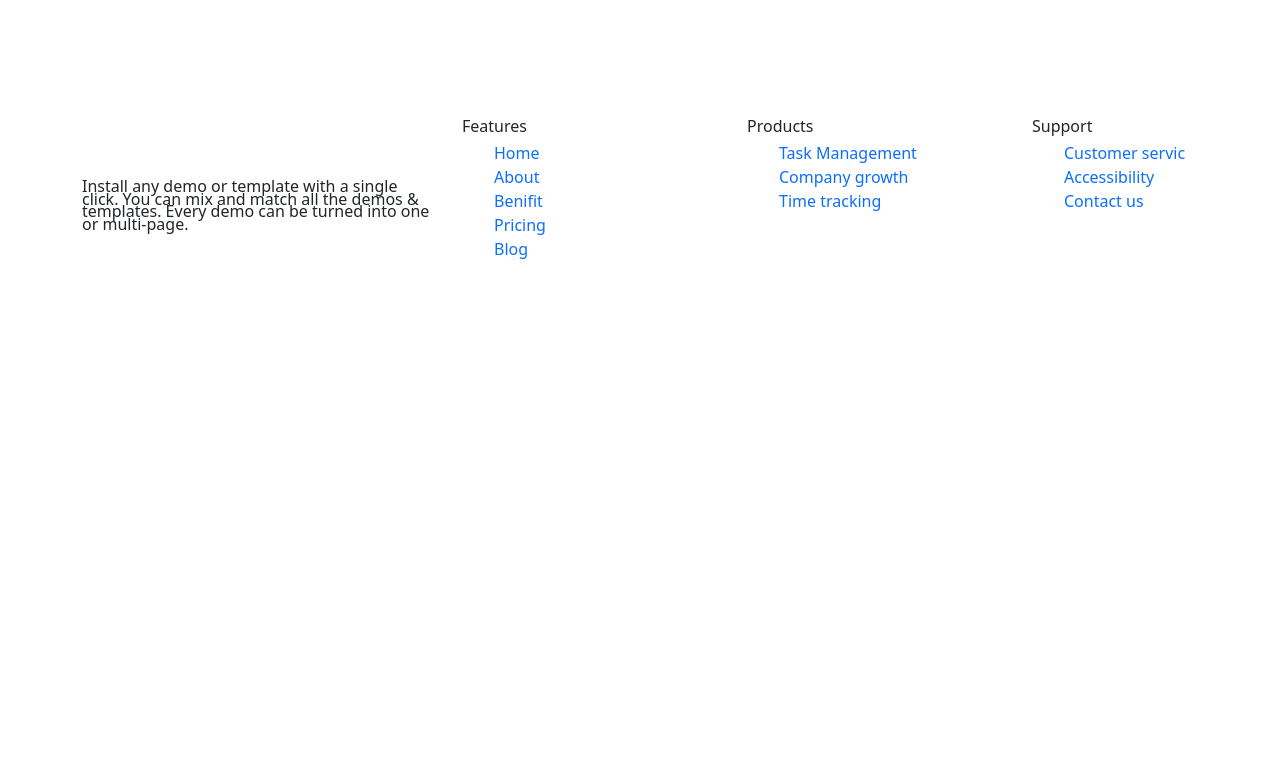
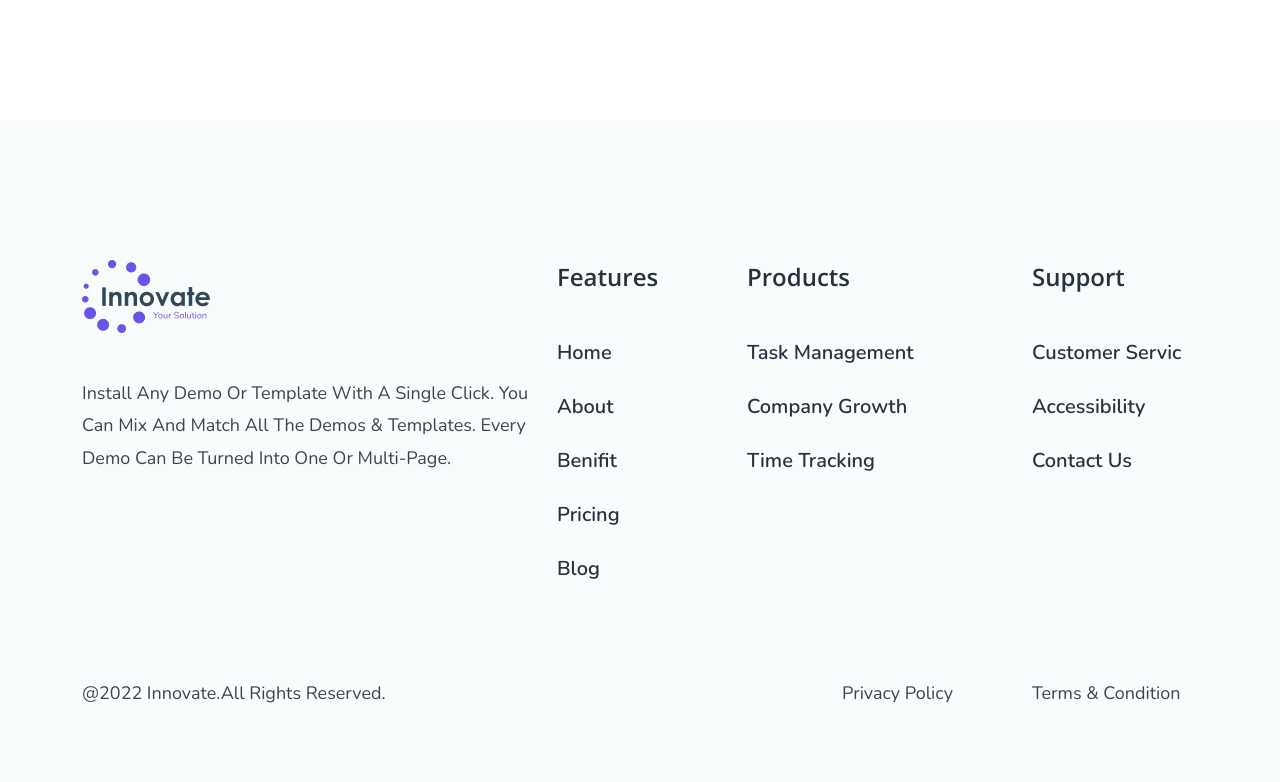
Before and after one commit to rakib119/innovate-html-template, a plain HTML site: page index.html in a window 1280 px wide. Shown: the part 6331-7113 px from the top of the page. Before the commit the page ends 6608 px from the top, so only its background shows below. Drawn offline with nearby package versions, Linux system fonts and the light colour scheme.

Commit message:
footer done

```diff
--- a/css/style.css
+++ b/css/style.css
@@ -582,3 +582,82 @@ body{
      line-height: 120%;
 }
 /* contact area  end*/
+
+
+/* footer area  start*/
+#footer{
+    background: #f2fafa80;
+    padding-top: 140px;
+}
+
+.footer-desc{
+    margin-top: 44px;
+    font-family: var(--primary-font);
+    color: var(--primary-color);
+    font-weight: var(--regular);
+    font-size: 18px;
+    line-height: 180%;
+    text-transform: capitalize;
+    opacity: 0.9;
+}
+.footer-heading-text{
+    font-family: var(--secondary-font);
+    font-weight: var(--semi-bold);
+    font-size: 24px ;
+    line-height: 140% ;
+    text-transform: capitalize ;
+    color: var(--primary-color);
+    margin-bottom: 48px;
+}
+
+.footer-links ul{
+    padding-left: 0 !important;
+}
+
+.footer-links ul li{
+    padding: 0;
+    margin-bottom: 30px;
+}
+
+.footer-links ul li:last-child{
+    margin-bottom: 0;
+}
+
+.single-link{
+    font-family: var(--primary-font);
+    color: var(--primary-color);
+    font-weight: var(--semi-bold);
+    font-size: 20px;
+    line-height: 120%;
+    text-transform: capitalize;
+}
+.single-link:hover{
+    color: #6A55EA;
+}
+
+.copyright{
+    margin-top: 80px;
+    padding-bottom: 56px;
+}
+.copy-right-text{
+    font-family: var(--primary-font);
+    color: var(--primary-color);
+    font-weight: var(--regular);
+    font-size: 18px;
+    line-height: 180%;
+    text-transform: capitalize;
+    opacity: 0.9;
+}
+.footer-bottom-link a{
+    font-family: var(--primary-font);
+    color: var(--primary-color);
+    font-weight: var(--regular);
+    font-size: 18px;
+    line-height: 180%;
+    text-transform: capitalize;
+    opacity: 0.9;
+}
+.footer-bottom-link a:hover{
+    color: #6A55EA;
+}
+/* footer area  end*/
--- a/index.html
+++ b/index.html
@@ -342,35 +342,59 @@
         <section id="footer">
             <div class="container">
                 <div class="row">
-                    <div class="col-lg-4">
-                        <picture><img src="images/logo.png" alt="logo.png"></picture>
-                        <p>Install any demo or template with a single click. You can mix and match all the demos & templates. Every demo can be turned into one or multi-page.</p>
+                    <div class="col-lg-5">
+                        <picture><img src="images/Logo-blue.png" alt="logo.png"></picture>
+                        <p class="footer-desc">Install any demo or template with a single click. You can mix and match all the demos & templates. Every demo can be turned into one or multi-page.</p>
+                    </div>
+                    <div class="col-lg-2">
+                        <div class="footer-heading">
+                            <h6 class="footer-heading-text">Features</h6>
+                        </div>
+                        <div class="footer-links">
+                            <ul>
+                                <li> <a class="single-link" href="">Home</a></li>
+                                <li> <a class="single-link" href="">About</a></li>
+                                <li> <a class="single-link" href="">Benifit</a></li>
+                                <li> <a class="single-link" href="">Pricing</a></li>
+                                <li> <a class="single-link" href="">Blog</a></li>
+                            </ul>
+                        </div>
+
                     </div>
                     <div class="col-lg-3">
-                        <h6>Features</h6>
-                        <ul class="pages">
-                            <li> <a href="">Home</a></li>
-                            <li> <a href="">About</a></li>
-                            <li> <a href="">Benifit</a></li>
-                            <li> <a href="">Pricing</a></li>
-                            <li> <a href="">Blog</a></li>
-                        </ul>
-                    </div>
-                    <div class="col-lg-3">
-                        <h6>Products</h6>
-                        <ul class="products">
-                            <li> <a href="">Task Management</a></li>
-                            <li> <a href="">Company growth</a></li>
-                            <li> <a href="">Time tracking</a></li>
-                        </ul>
+                        <div class="footer-heading ">
+                            <h6 class="footer-heading-text">Products</h6>
+                        </div>
+                        <div class="footer-links">
+                            <ul class="footer-links">
+                                <li> <a class="single-link" href="">Task Management</a></li>
+                                <li> <a class="single-link" href="">Company growth</a></li>
+                                <li> <a class="single-link" href="">Time tracking</a></li>
+                            </ul>
+                        </div>
                     </div>
                     <div class="col-lg-2">
-                        <h6>Support</h6>
-                        <ul class="s-links">
-                            <li> <a href="">Customer servic</a></li>
-                            <li> <a href="">Accessibility</a></li>
-                            <li> <a href="">Contact us</a></li>
-                        </ul>
+                        <div class="footer-heading ">
+                            <h6 class="footer-heading-text">Support</h6>
+                        </div>
+                        <div class="footer-links">
+                            <ul class="footer-links">
+                                <li> <a class="single-link" href="">Customer servic</a></li>
+                                <li> <a class="single-link" href="">Accessibility</a></li>
+                                <li> <a class="single-link" href="">Contact us</a></li>
+                            </ul>
+                        </div>
+                    </div>
+                </div>
+                <div class="row  copyright">
+                    <div class="col-lg-8 ">
+                        <p class="copy-right-text">@2022 Innovate.All rights reserved.</p>
+                    </div>
+                    <div class="col-lg-2 footer-bottom-link">
+                        <a href="">Privacy policy</a>
+                    </div>
+                    <div class="col-lg-2 footer-bottom-link">
+                        <a href="">Terms & condition</a>
                     </div>
                 </div>
             </div>
```
Also changed, not shown: images/Logo-blue.png (added).
